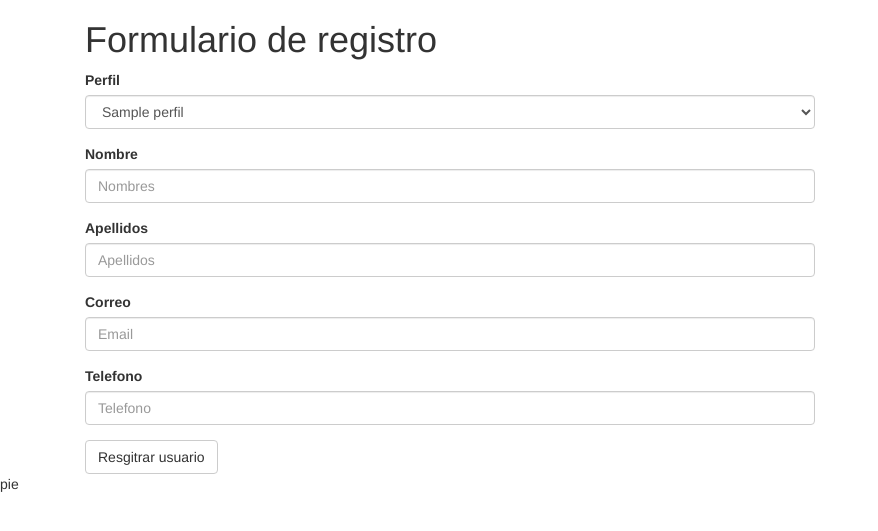
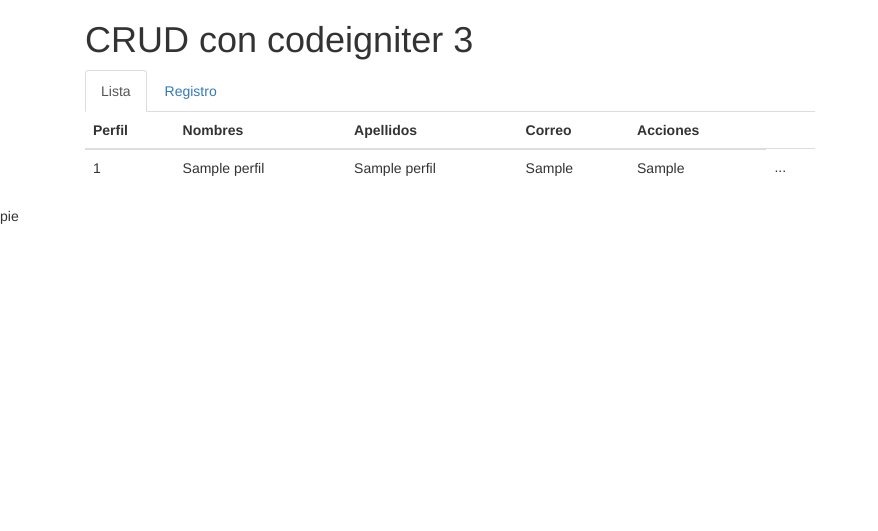
Before and after one commit to dehors/Codingniter, a CodeIgniter app: page /Codingniter/index.php/user/index in a window 1280 px wide. Shown: the part 20-551 px from the top of the page, without its empty margins (0-878 px from the left). Run offline with CodeIgniter, Linux system fonts and the light colour scheme; tables that the repository leaves empty or names only in its code hold one stand-in row (values such as "Sample post"); some libraries are stand-ins or nearby versions.

Commit message:
feat: List users

```diff
--- a/application/controllers/User.php
+++ b/application/controllers/User.php
@@ -12,6 +12,7 @@ class User extends CI_Controller {
 	{
 		$data['contenido'] = "user/index";
 		$data['selperfil'] = $this->Model_User->selPerfil();
+		$data['Listusers'] = $this->Model_User->Get();
 		$this->load->view('master_layout',$data);
 	}
 	public function store(){
@@ -23,7 +24,7 @@ class User extends CI_Controller {
 			$txtApellidos = $datos['txtApellidos'];
 			$txtCorreo = $datos['txtCorreo'];
 			$txtTelefono = $datos['txtTelefono'];
-			$this->Model_User->Store($txtId,$txtNombres,$txtApellidos,$txtCorreo,$txtTelefono);
+			$this->Model_User->Save($txtId,$txtNombres,$txtApellidos,$txtCorreo,$txtTelefono);
 		}
 	}
 }
--- a/application/models/Model_User.php
+++ b/application/models/Model_User.php
@@ -16,7 +16,12 @@ class Model_User extends CI_Model
 		return $query->result();
 	}
 
-	public function Store($idper,$nombres,$apellidos,$correo,$telefono)
+	public function Get(){
+		$query = $this->db->query("Select * from usuario u inner join perfil p on u.per_id = p.per_id");
+		return $query->result();
+	}
+
+	public function Save($idper,$nombres,$apellidos,$correo,$telefono)
 	{
 		$arraydata = array(
 				'per_id' => $idper,
--- a/application/views/user/index.php
+++ b/application/views/user/index.php
@@ -1,6 +1,40 @@
 <!-- Aqui estara el CRUD de usuario -->
-<h1>Formulario de registro</h1>
+<h1>CRUD con codeigniter 3</h1>
+<div>
+	<!-- Nav tabs -->
+	<ul class="nav nav-tabs" role="tablist">
+		<li role="presentation" class="active"><a href="#home" aria-controls="home" role="tab" data-toggle="tab">Lista</a></li>
+		<li role="presentation"><a href="#profile" aria-controls="profile" role="tab" data-toggle="tab">Registro</a></li>
+	</ul>
 
+	<!-- Tab panes -->
+	<div class="tab-content">
+		<div role="tabpanel" class="tab-pane active" id="home">
+			<table class="table">
+				<thead>
+					<th>Perfil</th>
+					<th>Nombres</th>
+					<th>Apellidos</th>
+					<th>Correo</th>
+					<th>Acciones</th>
+				</thead>
+				<tbody>
+					<?php foreach ($Listusers as $value) {?>
+					<tr>
+						<td><?php echo $value->usu_id; ?></td>
+						<td><?php echo $value->per_nombre; ?></td>
+						<td><?php echo $value->usu_nombres; ?></td>
+						<td><?php echo $value->usu_apellidos; ?></td>
+						<td><?php echo $value->usu_correo; ?></td>
+						<td>...</td>
+					</tr>
+					<?php } ?>
+				</tbody>
+			</table>
+		</div>
+		<div role="tabpanel" class="tab-pane" id="profile">
+			<div class="row">
+				<div class="col-md-7">
 					<form method="POST" action="<?php echo base_url('user/store'); ?>">
 						<div class="form-group">
 							<label for="exampleInputEmail1">Perfil</label>
@@ -28,3 +62,12 @@
 						</div>
 						<button type="submit" class="btn btn-default">Resgitrar usuario</button>
 					</form>
+
+				</div>
+				<div class="col-md-5">
+
+				</div>
+			</div>
+		</div>
+	</div>
+</div>
```
Lines whose indentation alone changed are shown as unchanged.
